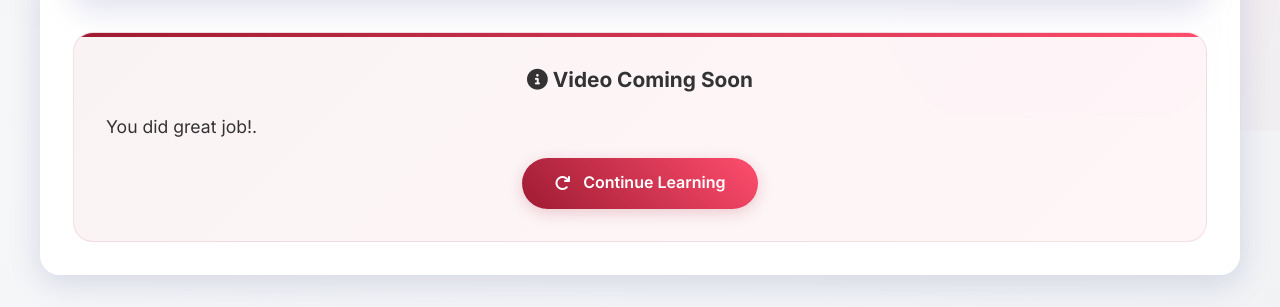
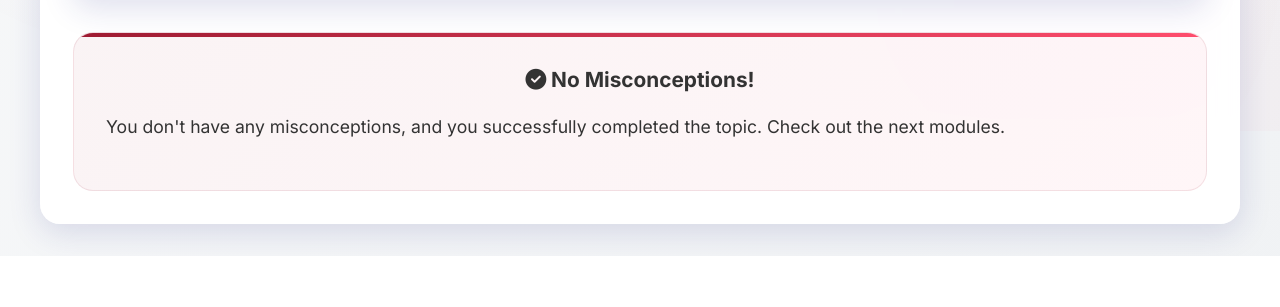
Before and after one commit to YizhuGao/adaptive_learning_webapp, a Django app: template adaptive_learning/my_app/templates/my_app/test_results.html in a window 1280 px wide. Shown: the part 669-976 px from the top of the page. After the commit the page ends 925 px from the top, so only its background shows below. Run offline with Django 3.2, Linux system fonts and the light colour scheme; the template is opened without the code that fills it, so the values that code supplies are empty.

Commit message:
Latest changes after learning video

```diff
--- a/adaptive_learning/my_app/templates/my_app/test_results.html
+++ b/adaptive_learning/my_app/templates/my_app/test_results.html
@@ -123,6 +123,15 @@
             </tbody>
         </table>
 
+
+
+
+        <!-- Video Learning Section -->
+        <div class="learning-section">
+            {% if not matched_misconceptions %}
+                <h3><i class="fas fa-check-circle"></i> No Misconceptions!</h3>
+                <p>You don't have any misconceptions, and you successfully completed the topic. Check out the next modules.</p>
+            {% else %}
                 {% if misconceptions %}
                 <div class="misconceptions-container">
                     <h2>Misconceptions</h2>
@@ -134,10 +143,6 @@
                     </ul>
                 </div>
                 {% endif %}
-
-
-        <!-- Video Learning Section -->
-        <div class="learning-section">
                 {% if video_url %}
                     <h3><i class="fas fa-graduation-cap"></i> Ready to improve? Watch our personalized video lesson!</h3>
                     <a href="{% url 'learning_video' topic_id=topic.topic_id subtopic_id=subtopic.subtopic_id %}" class="watch-video-button">
@@ -156,6 +161,7 @@
                         </a>
                     {% endif %}
                 {% endif %}
+            {% endif %}
         </div>
     </div>
 
--- a/adaptive_learning/my_app/views.py
+++ b/adaptive_learning/my_app/views.py
@@ -415,6 +415,7 @@ def submit_test(request, topic_id, subtopic_id):
 
                 # Redirect to the test results page
                 request.session['misconceptions'] = [m.id for m in misconceptions]
+                request.session['matched_misconceptions'] = matched_misconceptions if 'matched_misconceptions' in locals() else []
                 return redirect('test_results', topic_id=topic_id, subtopic_id=subtopic_id)
 
             except Exception as e:
@@ -560,6 +561,7 @@ def test_results(request, topic_id, subtopic_id):
     student = get_object_or_404(Student, user=request.user)
     misconception_ids = request.session.pop('misconceptions', [])
     misconceptions = Misconception.objects.filter(id__in=misconception_ids)
+    matched_misconceptions = request.session.pop('matched_misconceptions', [])
     if not student.can_take_experimental_test:
         try:
             topic = get_object_or_404(Topic, topic_id=topic_id)
@@ -611,6 +613,7 @@ def test_results(request, topic_id, subtopic_id):
                 "student_id": student.student_id,
                 "score_after": progress.score_after if progress else None,
                 'misconceptions': misconceptions,
+                'matched_misconceptions': matched_misconceptions,
             }
 
             return render(request, "my_app/test_results.html", context)
```
Also changed, not shown: adaptive_learning/db.sqlite3. Lines whose indentation alone changed are shown as unchanged.
